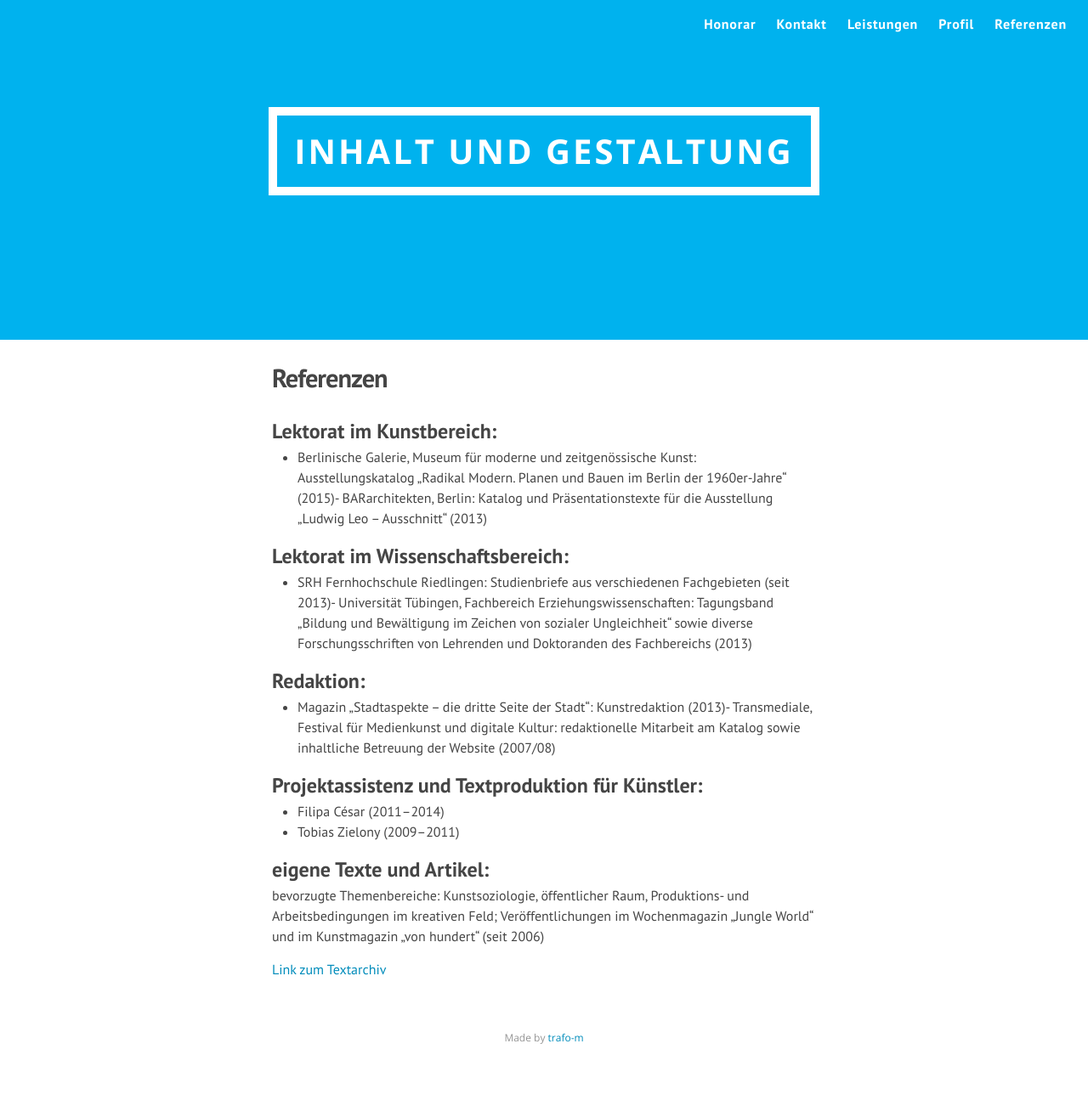
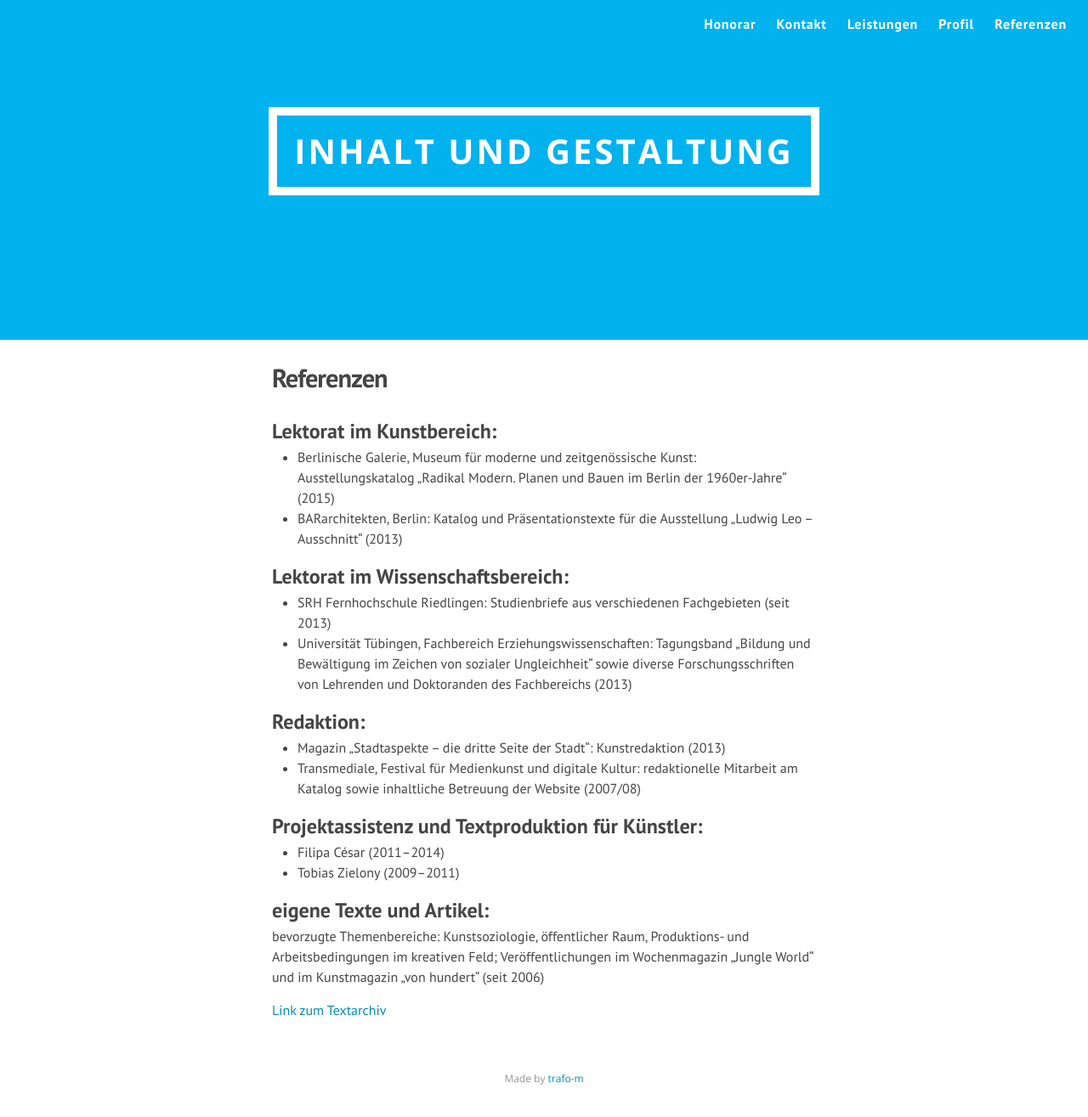
Before and after one commit to i-u-g/iug, a Jekyll site: the page built from referenzen.md, in a window 1280 px wide. Shown: the whole page at 85% size. Built offline with Jekyll 4.4.1, drawn with Linux system fonts in a browser that asks for light colours; nearby versions of some CDN libraries; Markdown is read by kramdown in place of the engine named in the settings; before the commit the page ends 1267 px from its top, so only the background shows below that.

```diff
--- a/referenzen.md
+++ b/referenzen.md
@@ -7,13 +7,16 @@ permalink: /referenzen/
 
 ## Lektorat im Kunstbereich:
 
-- Berlinische Galerie, Museum für moderne und zeitgenössische Kunst: Ausstellungskatalog „Radikal Modern. Planen und Bauen im Berlin der 1960er-Jahre“ (2015)- BARarchitekten, Berlin: Katalog und Präsentationstexte für die Ausstellung „Ludwig Leo – Ausschnitt“ (2013)
+* Berlinische Galerie, Museum für moderne und zeitgenössische Kunst: Ausstellungskatalog „Radikal Modern. Planen und Bauen im Berlin der 1960er-Jahre“ (2015)
+* BARarchitekten, Berlin: Katalog und Präsentationstexte für die Ausstellung „Ludwig Leo – Ausschnitt“ (2013)
 
 ## Lektorat im Wissenschaftsbereich:
-- SRH Fernhochschule Riedlingen: Studienbriefe aus verschiedenen Fachgebieten (seit 2013)- Universität Tübingen, Fachbereich Erziehungswissenschaften: Tagungsband „Bildung und Bewältigung im Zeichen von sozialer Ungleichheit“ sowie diverse Forschungsschriften von Lehrenden und Doktoranden des Fachbereichs (2013)
+- SRH Fernhochschule Riedlingen: Studienbriefe aus verschiedenen Fachgebieten (seit 2013)
+- Universität Tübingen, Fachbereich Erziehungswissenschaften: Tagungsband „Bildung und Bewältigung im Zeichen von sozialer Ungleichheit“ sowie diverse Forschungsschriften von Lehrenden und Doktoranden des Fachbereichs (2013)
 
 ## Redaktion:
-- Magazin „Stadtaspekte – die dritte Seite der Stadt“: Kunstredaktion (2013)- Transmediale, Festival für Medienkunst und digitale Kultur: redaktionelle Mitarbeit am Katalog sowie inhaltliche Betreuung der Website (2007/08)
+- Magazin „Stadtaspekte – die dritte Seite der Stadt“: Kunstredaktion (2013)
+- Transmediale, Festival für Medienkunst und digitale Kultur: redaktionelle Mitarbeit am Katalog sowie inhaltliche Betreuung der Website (2007/08)
 
 ## Projektassistenz und Textproduktion für Künstler:
 
```
